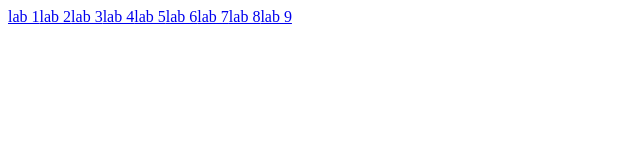
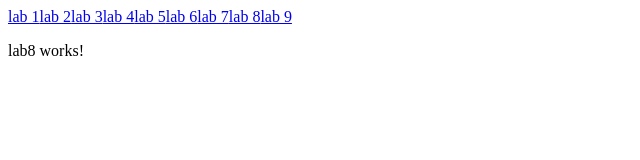
Before and after one commit to ShinShil/miapr_labs, an Angular app: page /lab8 in a window 1280 px wide. Before the commit this address led to /. Shown: the top 160 px of the page, without its empty margins (0-640 px from the left). Built offline with nearby package versions, Linux system fonts and the light colour scheme.

Commit message:
lab8 initial commit

```diff
--- a/src/app/app.module.ts
+++ b/src/app/app.module.ts
@@ -12,7 +12,8 @@ import { FormsModule } from '@angular/forms';
 import { Lab4Component } from './labs/lab4/lab4.component';
 import { Lab5Component } from './labs/lab5/lab5.component';
 import { Lab6Component } from './labs/lab6/lab6.component';
-import { Lab7Component } from './labs/lab7/lab7.component'
+import { Lab7Component } from './labs/lab7/lab7.component';
+import { Lab8Component } from './labs/lab8/lab8.component'
 
 @NgModule({
   declarations: [
@@ -23,7 +24,8 @@ import { Lab7Component } from './labs/lab7/lab7.component'
     Lab4Component,
     Lab5Component,
     Lab6Component,
-    Lab7Component
+    Lab7Component,
+    Lab8Component
   ],
   imports: [
     RouterModule.forRoot(AppRoutes),
--- a/src/app/app.routes.ts
+++ b/src/app/app.routes.ts
@@ -6,6 +6,7 @@ import { Lab4Component } from './labs/lab4/lab4.component';
 import { Lab5Component } from './labs/lab5/lab5.component';
 import { Lab6Component } from './labs/lab6/lab6.component';
 import { Lab7Component } from './labs/lab7/lab7.component';
+import { Lab8Component } from './labs/lab8/lab8.component';
 
 export const AppRoutes: Routes = [
     { path: '', pathMatch: 'full', component: Lab1Component },
@@ -16,4 +17,5 @@ export const AppRoutes: Routes = [
     { path: 'lab5', component: Lab5Component },
     { path: 'lab6', component: Lab6Component },
     { path: 'lab7', component: Lab7Component },
+    { path: 'lab8', component: Lab8Component },
 ];
--- /dev/null
+++ b/src/app/labs/lab8/lab8.component.html
@@ -0,0 +1,3 @@
+<p>
+  lab8 works!
+</p>
--- /dev/null
+++ b/src/app/labs/lab8/lab8.component.ts
@@ -0,0 +1,15 @@
+import { Component, OnInit } from '@angular/core';
+
+@Component({
+  selector: 'app-lab8',
+  templateUrl: './lab8.component.html',
+  styleUrls: ['./lab8.component.css']
+})
+export class Lab8Component implements OnInit {
+
+  constructor() { }
+
+  ngOnInit() {
+  }
+
+}
```
Also changed, not shown: src/app/labs/lab8/lab8.component.css (added), 1 other file (tests, documents, lock files or other folders).
